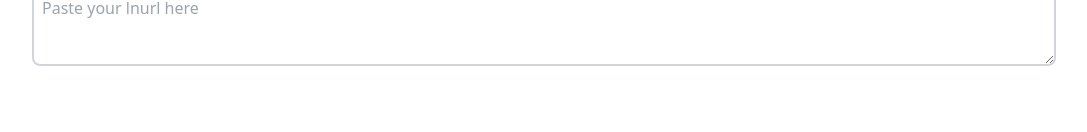
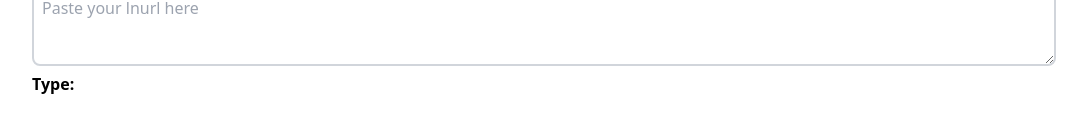
Before and after one commit to thespielplatz/foss-tsp-tools, a Nuxt app: page /wallet in a window 1280 px wide. Shown: the part 308-440 px from the top of the page, without its empty margins (96-1183 px from the left). Built offline with nearby package versions, Linux system fonts and the light colour scheme; no server answers; what bootstrap-icons-vue would draw is missing.

Commit message:
chore: show detected lnurl type auth

```diff
--- a/pages/wallet/index.vue
+++ b/pages/wallet/index.vue
@@ -18,13 +18,16 @@
       class="w-full h-20 border-2 border-gray-300 rounded-lg p-2"
       v-model="lnurl"
       placeholder="Paste your lnurl here"></textarea>
+      <div>
+        <span class="font-bold">Type: </span>{{ lnurlType }}
+      </div>
   </div>
-  <div v-if="lnurlType == 'none'" class="pt-5">
+  <div v-if="false && lnurlType == 'none'" class="pt-5">
     <div>Not Implemented</div>
   </div>
-  <div v-if="lnurlType == 'auth'" >
+  <div v-if="false && lnurlType == 'auth'" >
     <div>
-      Path:
+      Derivation Path:
     </div>
     <ButtonDefault @click="login">
       <b-icon-plus-square /><span>Login</span>
```
